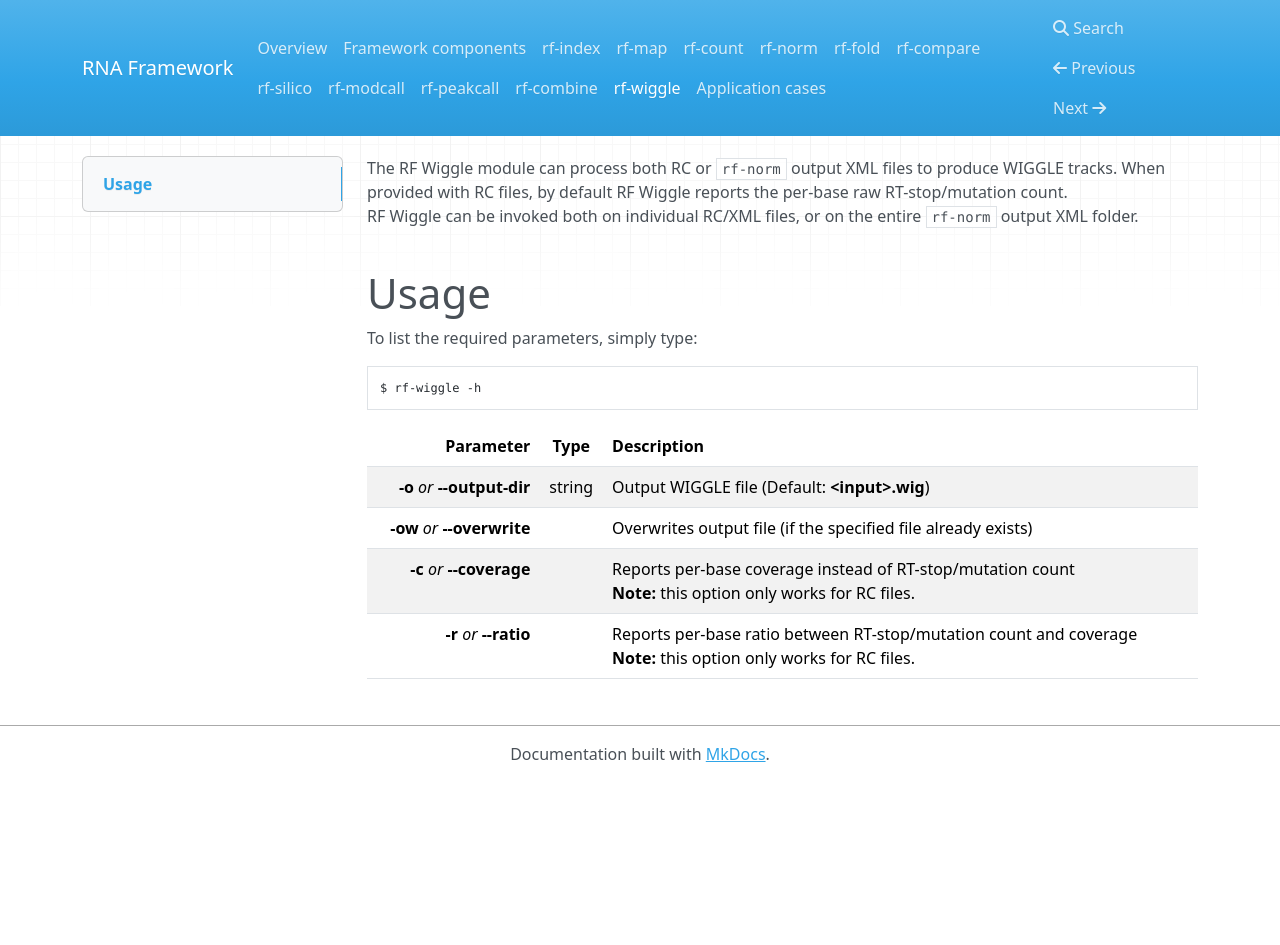
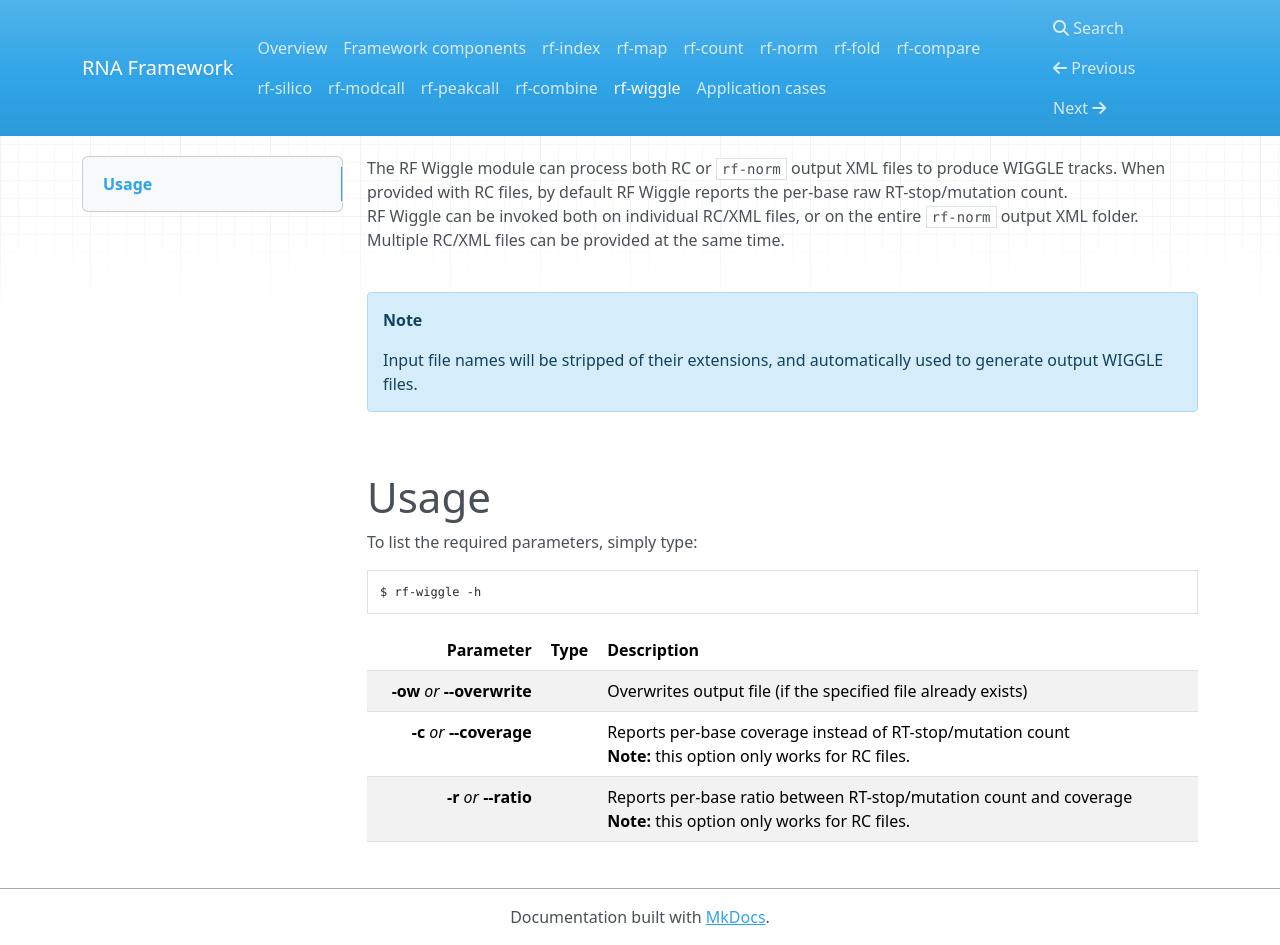
Before and after one commit to dincarnato/RNAFramework, an MkDocs documentation site: the page built from docs/rf-wiggle.md, in a window 1280 px wide and 945 px high. Built offline with MkDocs 1.6.1, drawn with Linux system fonts in a browser that asks for light colours; nearby versions of some CDN libraries; old or Windows-style settings are respelled for this version of MkDocs.

Commit message:
Updated rf-wiggle to handle multiple files at the same time (also XML/RC combinations).

```diff
--- a/docs/rf-wiggle.md
+++ b/docs/rf-wiggle.md
@@ -1,7 +1,10 @@
 The RF Wiggle module can process both RC or ``rf-norm`` output XML files to produce WIGGLE tracks. When provided with RC files, by default RF Wiggle reports the per-base raw RT-stop/mutation count.<br />
-RF Wiggle can be invoked both on individual RC/XML files, or on the entire ``rf-norm`` output XML folder.
+RF Wiggle can be invoked both on individual RC/XML files, or on the entire ``rf-norm`` output XML folder. <br/>Multiple RC/XML files can be provided at the same time.
 <br /><br />
 
+!!! note "Note"
+    Input file names will be stripped of their extensions, and automatically used to generate output WIGGLE files.
+<br/>
 # Usage
 To list the required parameters, simply type:
 
@@ -11,7 +14,6 @@ $ rf-wiggle -h
 
 Parameter         | Type | Description
 ----------------: | :--: |:------------
-__-o__ *or* __--output-dir__ | string | Output WIGGLE file (Default: __&lt;input&gt;.wig__)
 __-ow__ *or* __--overwrite__ | | Overwrites output file (if the specified file already exists)
 __-c__ *or* __--coverage__ | | Reports per-base coverage instead of RT-stop/mutation count<br/>__Note:__ this option only works for RC files.
 __-r__ *or* __--ratio__ | | Reports per-base ratio between RT-stop/mutation count and coverage<br/>__Note:__ this option only works for RC files.
```
Also changed, not shown: 2 other files.
